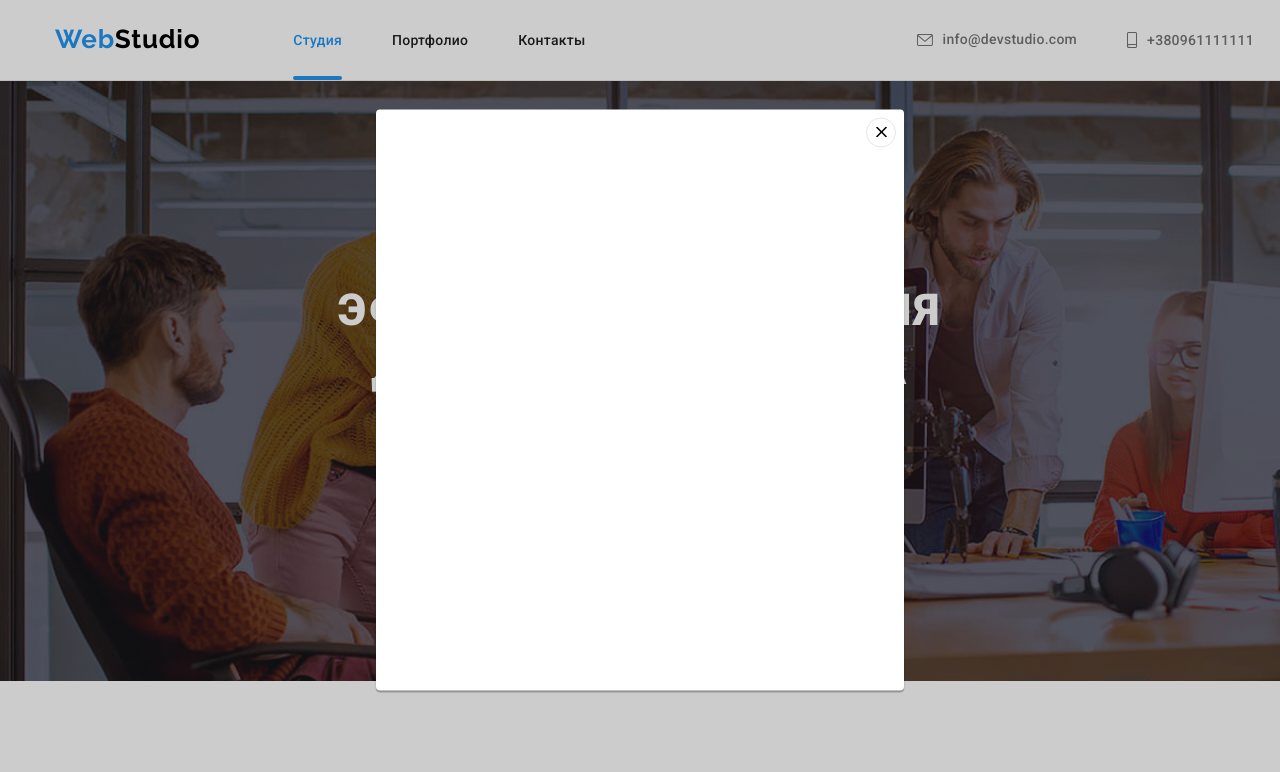
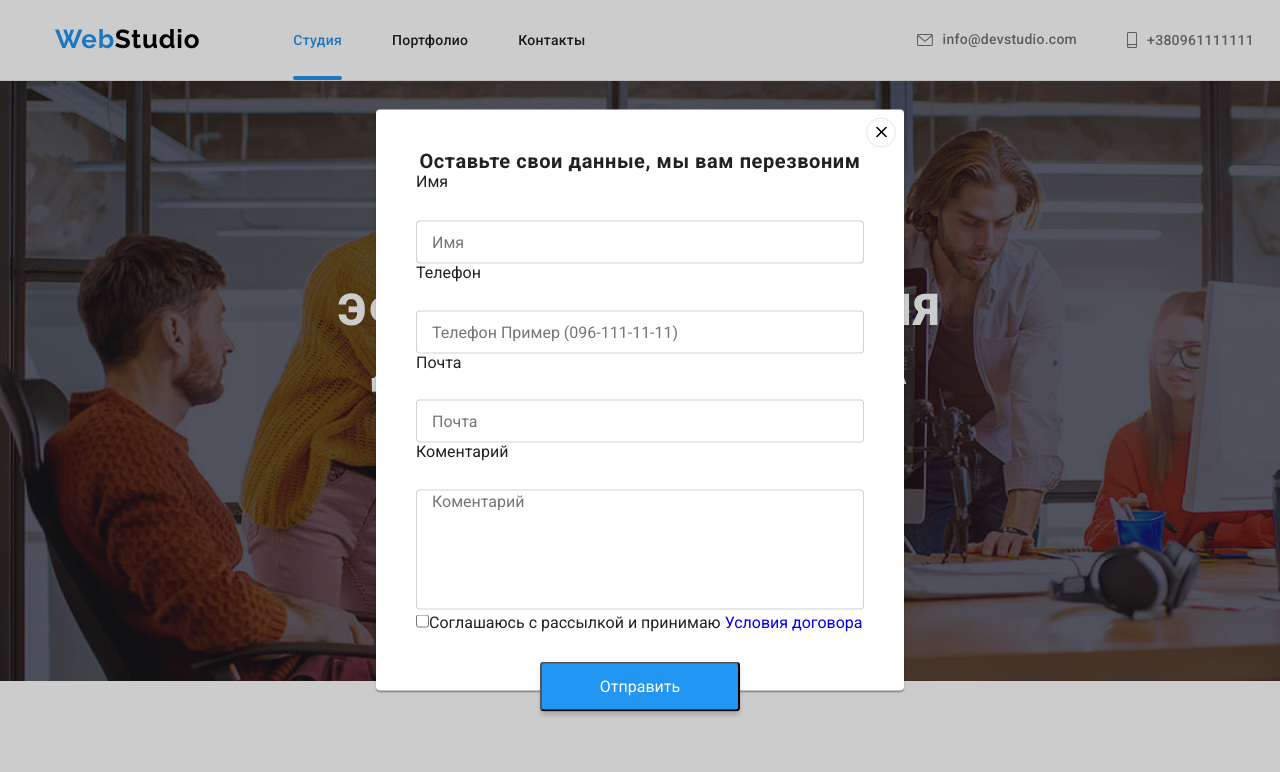
Before and after one commit to Mishka31/goit-markup-hw-06, a plain HTML site: page index.html in a window 1280 px wide. Both pictures are taken after a click on the button "Заказать услугу". Shown: the top 772 px of the page. Drawn offline with nearby package versions, Linux system fonts and the light colour scheme.

Commit message:
Добавил разметку в модальное окно

```diff
--- a/CSS/styles.css
+++ b/CSS/styles.css
@@ -733,3 +733,55 @@ a {
   background-color: var(--navigation-link-focus);
   border-radius: 2px;
 }
+.order-form {
+  width: 448px;
+  margin: 0 auto;
+}
+.title-order-form {
+  font-family: Roboto;
+  font-style: normal;
+  font-weight: bold;
+  font-size: 20px;
+  line-height: 23px;
+  text-align: center;
+  letter-spacing: 0.03em;
+  margin: 0px;
+  margin-top: 40px;
+
+  color: #212121;
+}
+.order-form-input {
+  width: 100%;
+  height: 43px;
+  border: 1px solid rgba(33, 33, 33, 0.2);
+  border-radius: 4px;
+  padding-left: 15px;
+}
+.input-name {
+  margin-top: 30px;
+}
+.input-phone {
+  margin-top: 28px;
+}
+.input-mail {
+  margin-top: 28px;
+}
+.input-comments {
+  margin-top: 28px;
+  height: 120px;
+  resize: none;
+}
+.order-form-btn-wrapper {
+  display: flex;
+  justify-content: center;
+}
+.order-form-btn {
+  /* position: absolute; */
+  width: 200px;
+  height: 50px;
+  margin-top: 30px;
+  background: var(--navigation-link-focus);
+  box-shadow: 0px 4px 4px rgba(0, 0, 0, 0.15);
+  border-radius: 4px;
+  color: var(--claer-white);
+}
--- a/index.html
+++ b/index.html
@@ -354,6 +354,30 @@
                     <svg class="close-btn-svg">
                         <use href="./sprite.svg#icon-btn-close"></use></svg>
                 </button>
+                <form action="#" class="order-form">
+                    <h1 class="title-order-form">Оставьте свои данные, мы вам перезвоним</h1>
+                    <label class="order-form-label">Имя
+                        <input name="user-name" type="text" class="order-form-input input-name" placeholder="Имя" required minlength="2">
+                    </label>
+                    <label class="order-form-label">Телефон
+                        <input name="user-phone" type="tel" class="order-form-input input-phone" placeholder="Телефон Пример (096-111-11-11)" required pattern="[0-9]{3}-[0-9]{3}-[0-9]{2}-[0-9]{2}">
+                    </label>
+                    <label class="order-form-label">Почта
+                        <input name="user-mail" type="email" class="order-form-input input-mail" placeholder="Почта" required>
+                    </label>
+                    <label class="order-form-label">Коментарий
+                        <textarea name="user-comments" class="order-form-input input-comments" placeholder="Коментарий"></textarea>
+                        <!-- <input name="user-comments" type="text" class="order-form-input input-comments" placeholder="Коментарий"> -->
+                    </label>
+                    <input id="checkbox-agre-with-policy" name="user-policy" type="checkbox" value="agre" class="order-form-input-checkbox input-checkbox"><label for="checkbox-agre-with-policy">Соглашаюсь с рассылкой и принимаю</label>
+                    <a href="#">Условия договора</a>
+
+
+                    <div class="order-form-btn-wrapper">
+                        <button type="submit" class="order-form-btn">Отправить</button>
+                    </div>
+
+                </form>
             </div>
         </div>
     </div>
```
